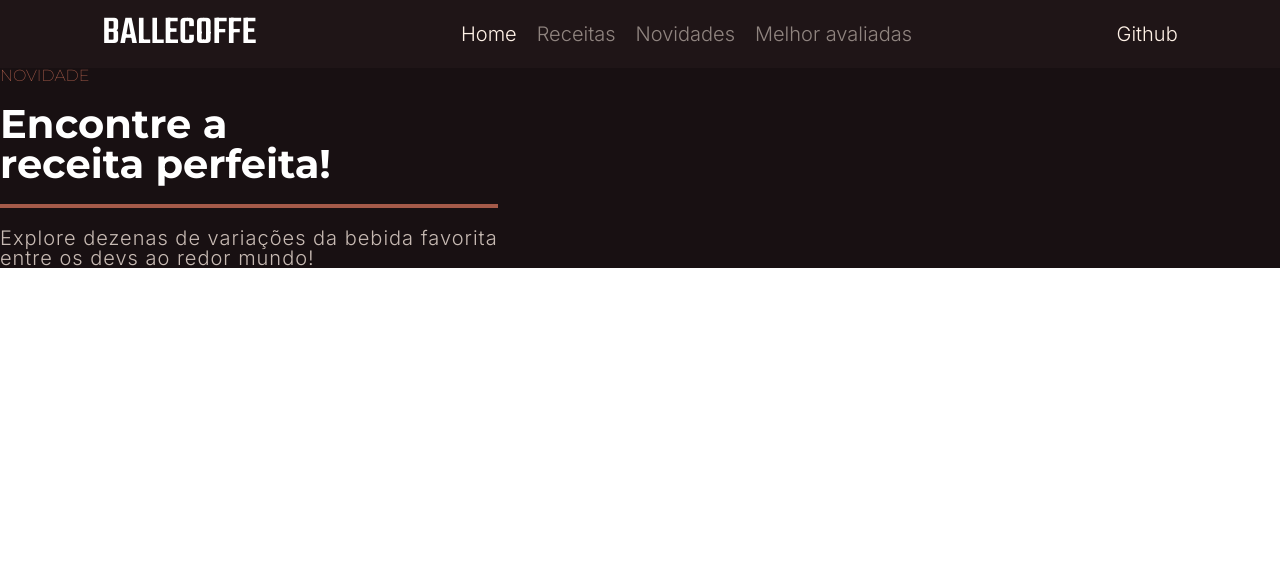
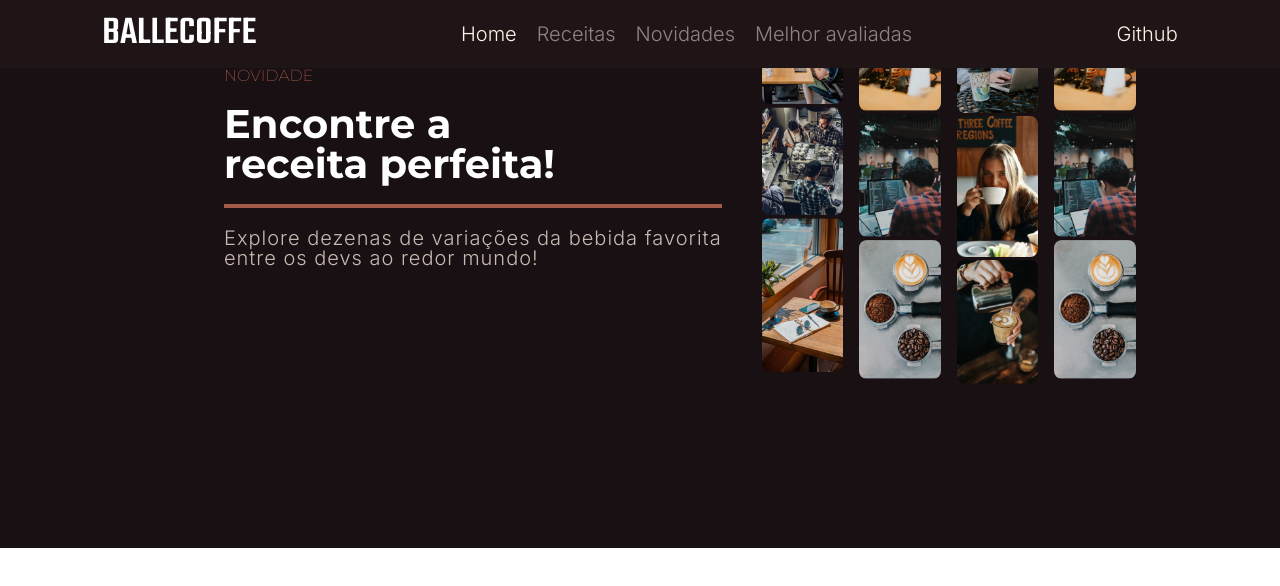
Before and after one commit to grodrigues04/Ballecofe-landing-page, a plain HTML site: page index.html in a window 1280 px wide. Drawn offline with Linux system fonts and the light colour scheme.

Commit message:
feat: add right imgs of section container

```diff
--- a/index.html
+++ b/index.html
@@ -27,6 +27,18 @@
             <h2 class="section_about_text">Explore dezenas de variações da bebida favorita<br>entre os devs ao redor mundo!</h2>
         </div>
         <div class="section_imgs_container">
+            <figure><img src="images/image 17.png" class="section_imgs"></figure>
+            <figure><img src="images/image 15.png" class="section_imgs"></figure>
+            <figure><img src="images/image 13.png" class="section_imgs"></figure>
+            <figure><img src="images/image 14.png" class="section_imgs"></figure>
+            <figure><img src="images/image 12.png" class="section_imgs"></figure>
+            <figure><img src="images/image 10.png" class="section_imgs"></figure>
+            <figure><img src="images/image 16.png" class="section_imgs"></figure>
+            <figure><img src="images/image 18.png" class="section_imgs"></figure>
+            <figure><img src="images/image 11.png" class="section_imgs"></figure>
+            <figure><img src="images/image 14.png" class="section_imgs"></figure>
+            <figure><img src="images/image 12.png" class="section_imgs"></figure>
+            <figure><img src="images/image 10.png" class="section_imgs"></figure>
         </div>
     </section>
 
--- a/styles/index.css
+++ b/styles/index.css
@@ -10,6 +10,8 @@ header{
     background-color: #1F1517;
     height: 68px;
     color: #FFF2E7;
+    position: relative; /* Necessário para o z-index */
+    z-index: 10; /* Valor mais alto para o header */
 }
 
 .header_text_navegation{
@@ -50,8 +52,12 @@ header{
 
 section{
     display: flex;
+    max-width: 1120px;
+    height: 60vh;
     flex-direction: row;
+    justify-content: space-between;
     background-color: #181012;
+    padding: 0rem 14rem;
 }
 
 .section_container_text{
@@ -87,3 +93,23 @@ section{
     letter-spacing: 1px;
     color: #C7BAB3;
 }
+
+.section_imgs_container{
+    max-width: 45%;
+    column-count: 4;
+    column-gap: 1rem;
+    margin: -5rem;
+    position: relative; /* Necessário para o z-index */
+    z-index: 1; /* Valor menor para ficar abaixo do header */
+}
+
+.section_imgs{
+    width: 100%;
+    border-radius: 0.5rem;
+}
+
+article{
+    background-color: #23181A;
+    position: relative; /* Necessário para o z-index */
+    z-index: 5; /* Mesmo valor ou maior que o section */
+}
```
Also changed, not shown: images/image 10-1.png (added), images/image 10.png (added), images/image 11.png (added), images/image 12-1.png (added), images/image 12.png (added), images/image 13.png (added), images/image 14-1.png (added), images/image 14.png (added), images/image 15.png (added), images/image 16.png (added), images/image 17.png (added), images/image 18.png (added), index.css (deleted).
